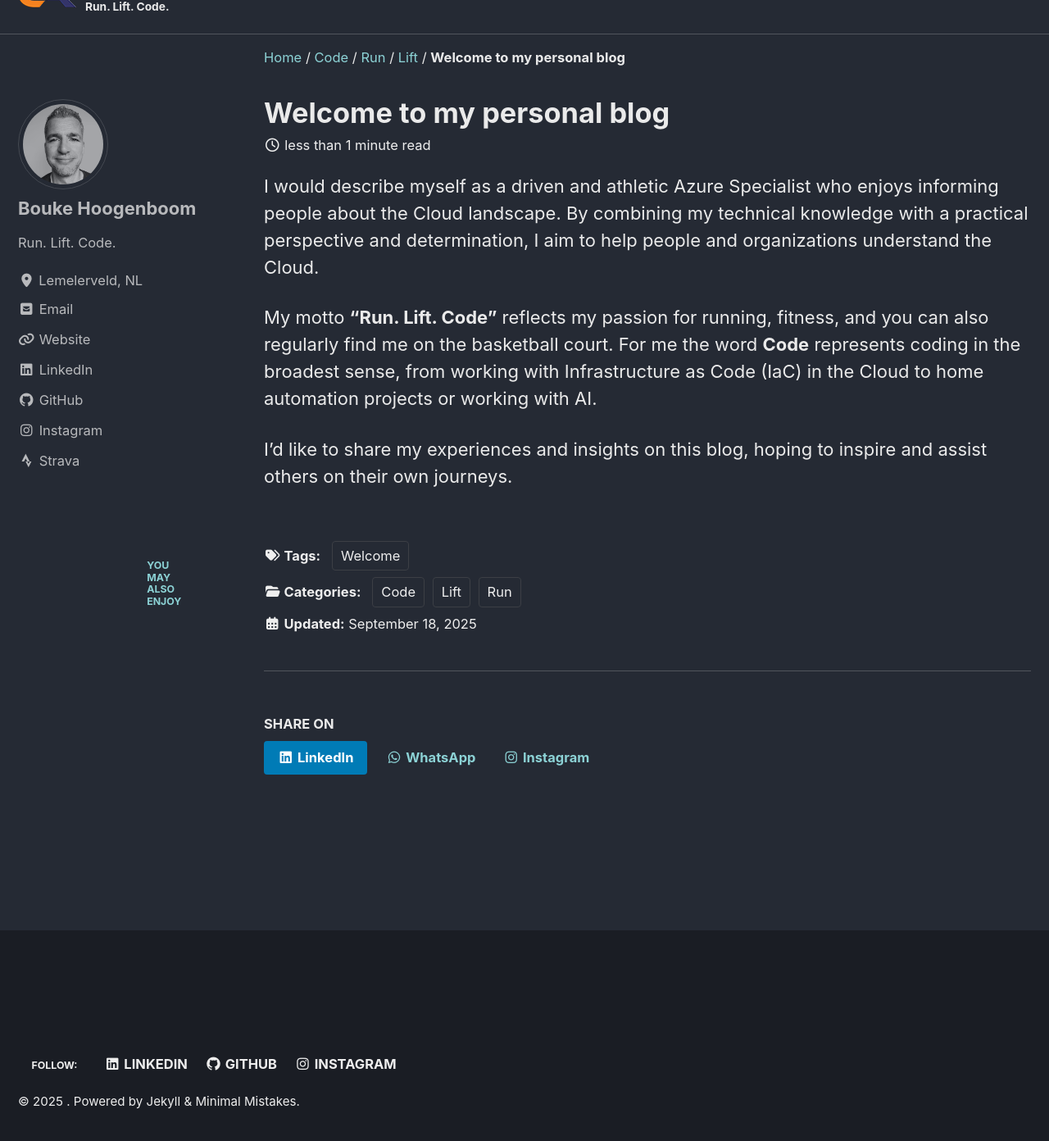
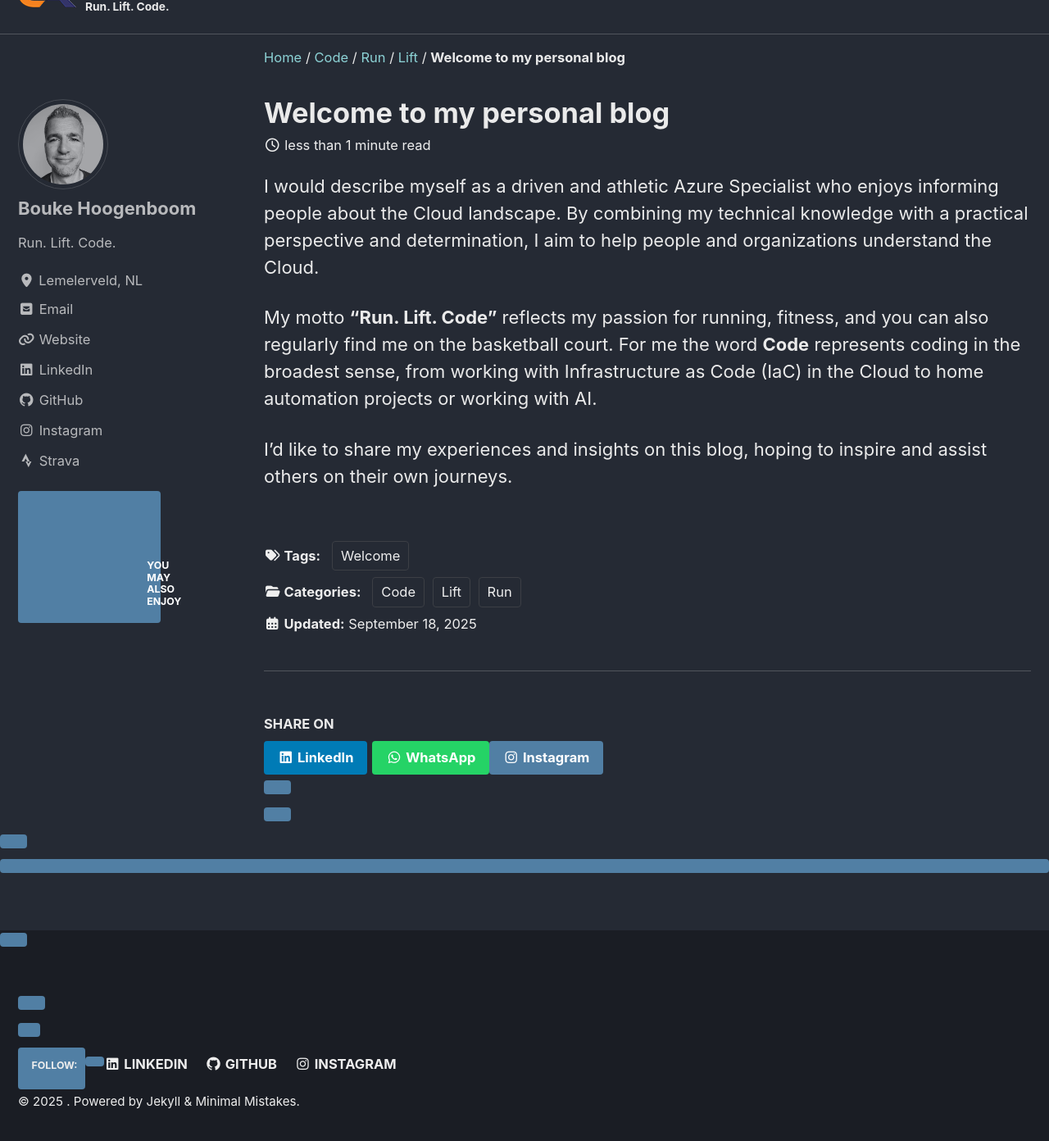
Before and after one commit to bhoogenboom/BoukeHoogenboom, a Jekyll site: the page built from _posts/2025-09-18-fitst-blog.md, in a window 1280 px wide and 1400 px high, scrolled down 57 px. Shown: the top 1392 px of the window at 82% size. Built offline with Jekyll 4.4.1, drawn with Linux system fonts in a browser that asks for light colours; cached includes are drawn as plain includes.

Commit message:
collors added

```diff
--- a/_sass/minimal-mistakes/_buttons.scss
+++ b/_sass/minimal-mistakes/_buttons.scss
@@ -43,6 +43,8 @@
   (linkedin, $linkedin-color),
   (mastodon, $mastodon-color),
   (twitter, $twitter-color),
+  (whatsapp, $whatsapp-color),
+  (instagram, $instagram-color),
   (x, $x-color);
 
   @each $buttoncolor, $color in $buttoncolors {
--- a/_sass/minimal-mistakes/_variables.scss
+++ b/_sass/minimal-mistakes/_variables.scss
@@ -134,6 +134,8 @@
 $keybase-color: #ef7639 !default;
 $lastfm-color: #d51007 !default;
 $linkedin-color: #007bb6 !default;
+$whatsapp-color: #25d366 !default;
+$instagram-color: #517fa4 !default;
 $mastodon-color: #2b90d9 !default;
 $pinterest-color: #cb2027 !default;
 $reddit-color: #ff4500 !default;
```
